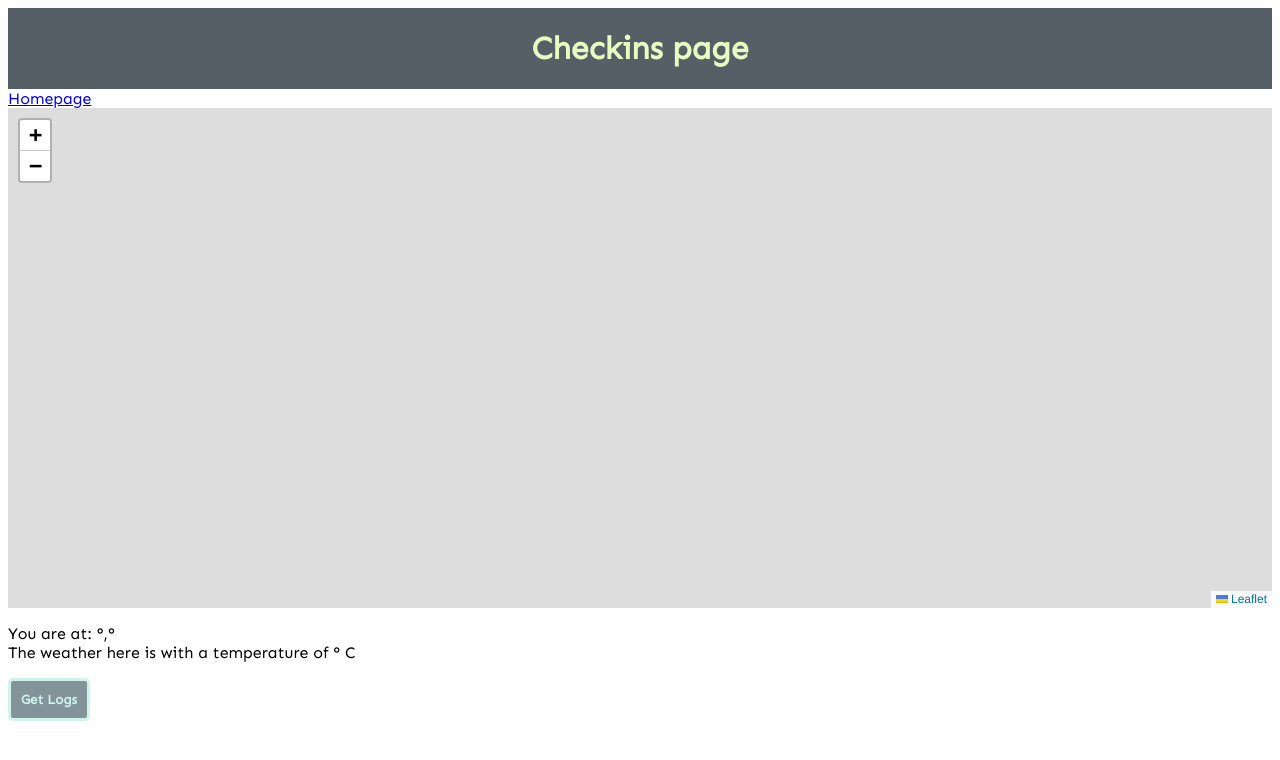
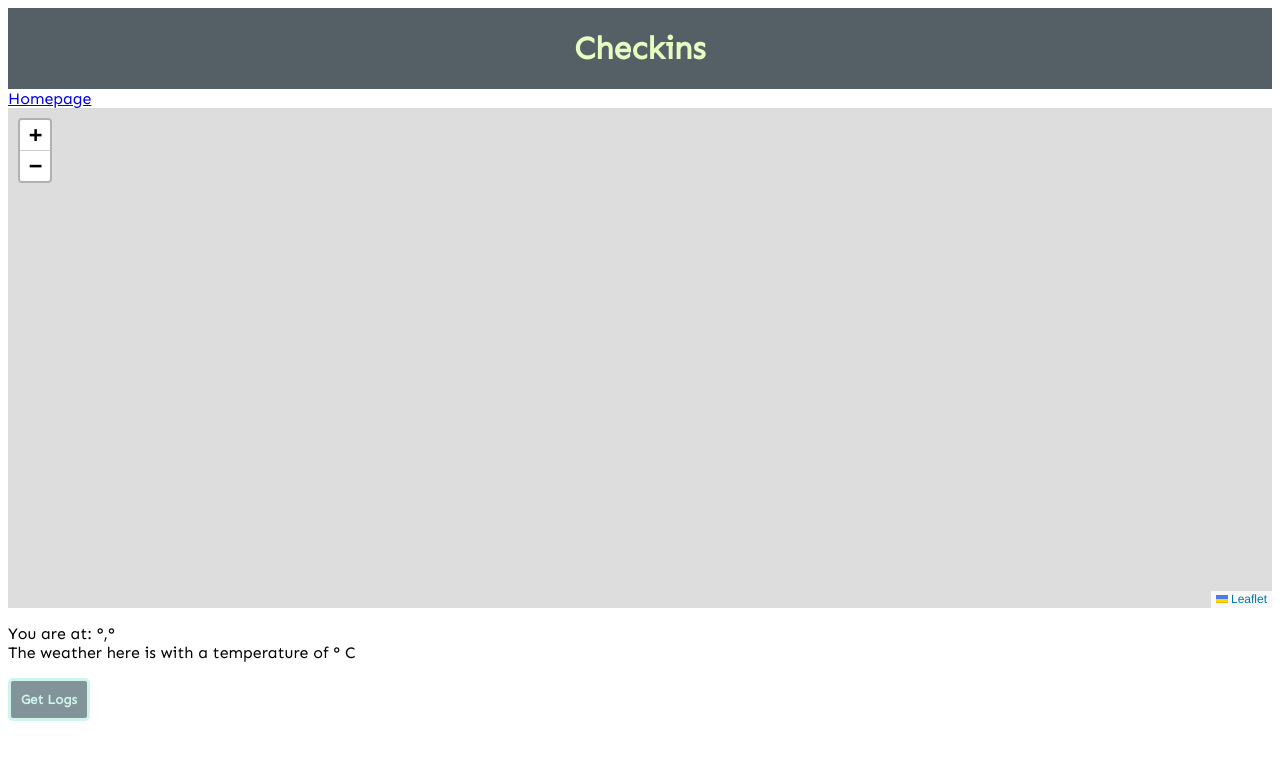
Before and after one commit to hipsterflanders/Learning-node-with-coding-train-by-Perre, a website: page public/checkins.html in a window 1280 px wide. Drawn offline with nearby package versions, Linux system fonts and the light colour scheme.

Commit message:
Small test change

```diff
--- a/public/checkins.html
+++ b/public/checkins.html
@@ -29,7 +29,7 @@
     }
   </style>
   <header>
-    <h1>Checkins page</h1>
+    <h1>Checkins</h1>
   </header>
   <a href="index.html">Homepage</a>
   <div id="mapid"></div>
```
